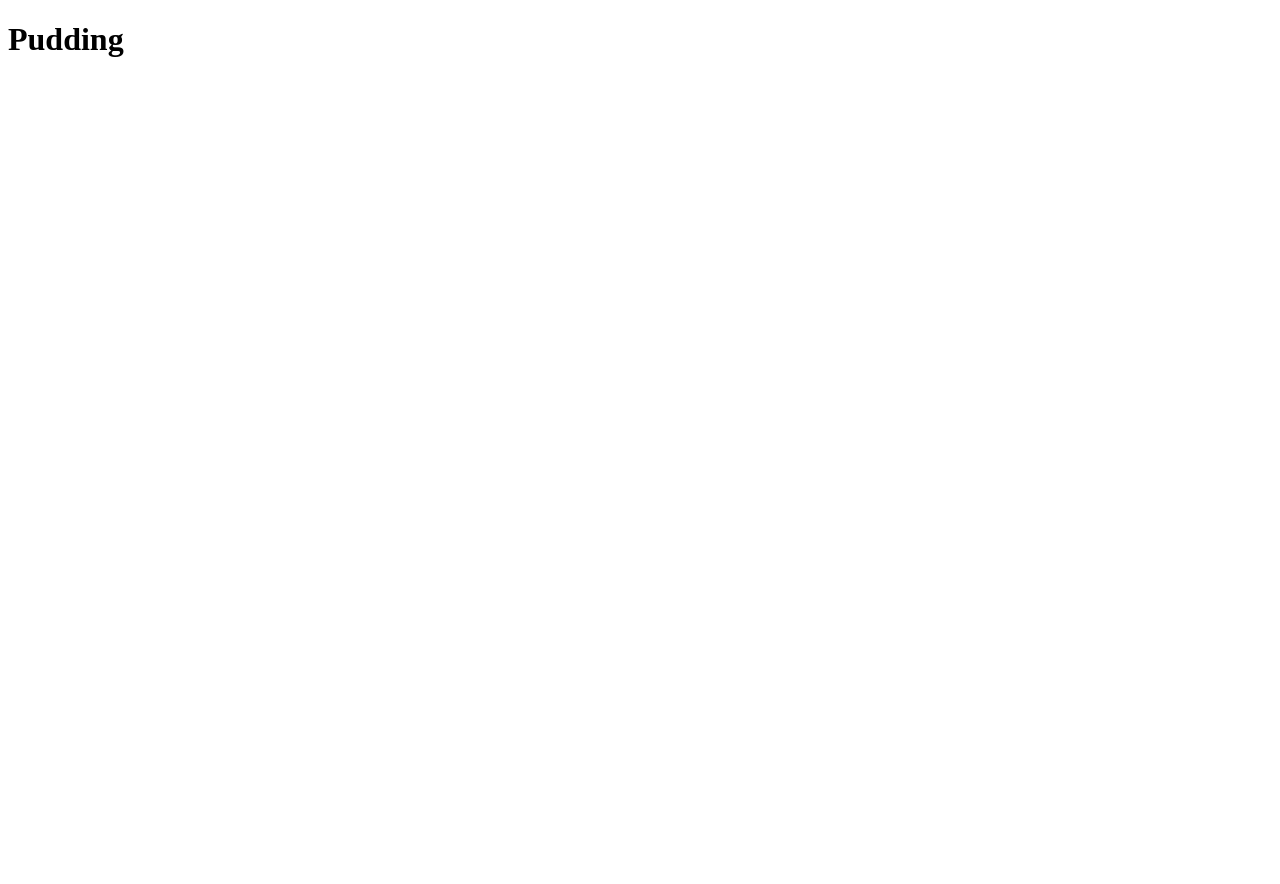
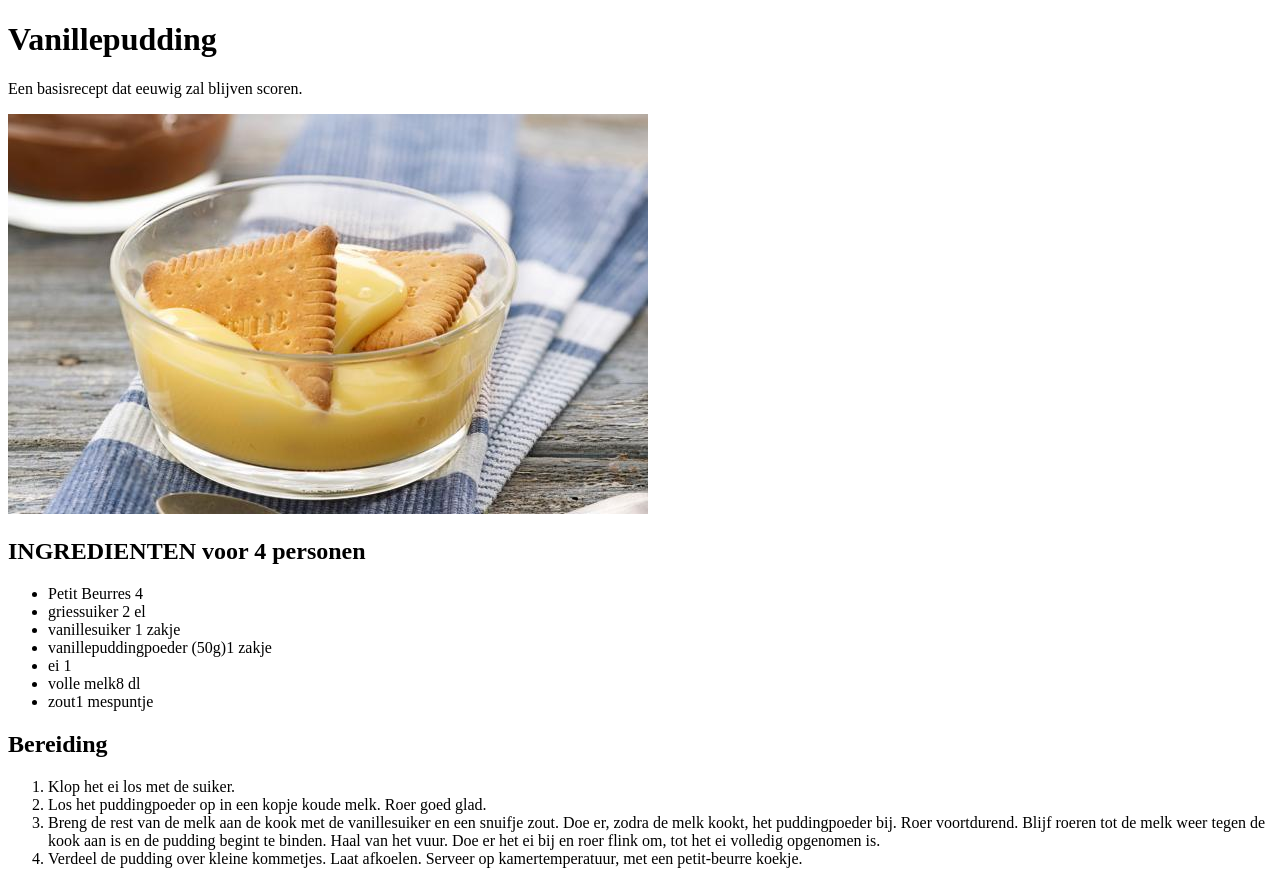
Before and after one commit to ronnyremork/odin-recipes, a plain HTML site: page recipes/pudding.html in a window 1280 px wide. Before the commit the page ends 800 px from the top, so only its background shows below. Drawn offline with Linux system fonts and the light colour scheme.

Commit message:
Created pudding.html

```diff
--- a/recipes/pudding.html
+++ b/recipes/pudding.html
@@ -7,6 +7,34 @@
     <title>Pudding</title>
 </head>
 <body>
-    <h1>Pudding</h1>
+    <h1>Vanillepudding</h1>
+    <p>Een basisrecept dat eeuwig zal blijven scoren.</p>
+    <img src="../img/pudding.jpg" alt="Pudding">
+
+<h2>INGREDIENTEN voor 4 personen</h2>
+<ul>
+    <li>Petit Beurres 4 </li>
+    <li>griessuiker 2 el</li>
+    <li>vanillesuiker 1 zakje</li>
+    <li>vanillepuddingpoeder (50g)1 zakje</li>
+    <li>ei 1 </li>
+    <li>volle melk8 dl</li>
+    <li>zout1 mespuntje</li>
+</ul>
+<h2>Bereiding</h2>
+<ol>
+    <li>Klop het ei los met de suiker.</li>
+    <li>Los het puddingpoeder op in een kopje koude melk.
+        Roer goed glad.</li>
+    <li>Breng de rest van de melk aan de kook met de vanillesuiker
+        en een snuifje zout. Doe er, zodra de melk kookt, het
+        puddingpoeder bij. Roer voortdurend. Blijf roeren tot de
+        melk weer tegen de kook aan is en de pudding begint te
+        binden. Haal van het vuur. Doe er het ei bij en roer
+        flink om, tot het ei volledig opgenomen is.</li>
+    <li>Verdeel de pudding over kleine kommetjes. Laat afkoelen.
+        Serveer op kamertemperatuur,
+        met een petit-beurre koekje.</li>
+</ol>
 </body>
 </html>
```
Also changed, not shown: index.html (+1 -1 lines), img/pudding.jpg (added).
